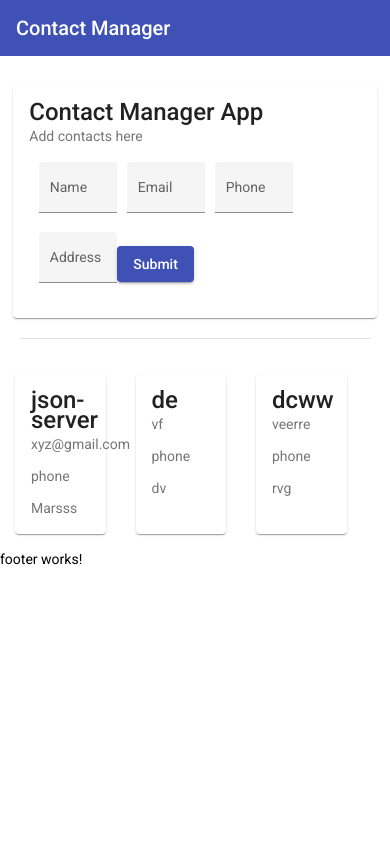
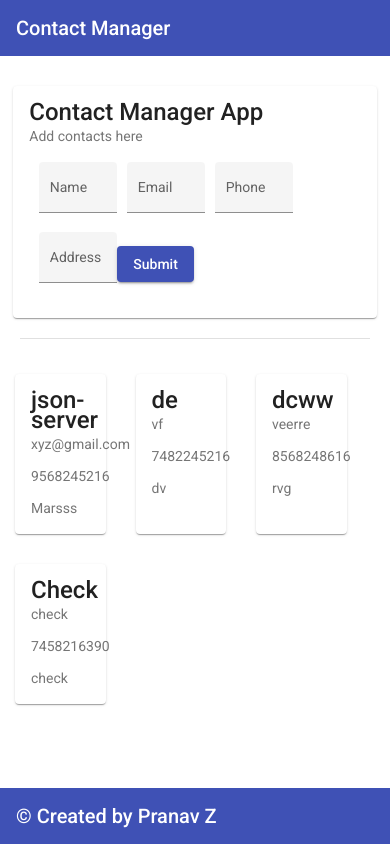
Before and after one commit to pranav-z26/Contact-Manager-Angular, an Angular app: page / in a window 390 px wide. Built offline with nearby package versions, Linux system fonts and the light colour scheme; data requests are answered from the project's data file.

Commit message:
added phone + footer

```diff
--- a/server/db.json
+++ b/server/db.json
@@ -4,19 +4,29 @@
       "id": 1,
       "cname": "json-server",
       "cemail": "xyz@gmail.com",
+      "cphone": 9568245216,
       "caddr": "Marsss"
     },
     {
       "cname": "de",
       "cemail": "vf",
+      "cphone": 7482245216,
       "caddr": "dv",
       "id": 2
     },
     {
       "cname": "dcww",
       "cemail": "veerre",
+      "cphone": 8568248616,
       "caddr": "rvg",
       "id": 3
+    },
+    {
+      "cname": "Check",
+      "cemail": "check",
+      "cphone": "7458216390",
+      "caddr": "check",
+      "id": 4
     }
   ]
 }
--- a/src/app/contact-taker/contact-taker.component.html
+++ b/src/app/contact-taker/contact-taker.component.html
@@ -14,7 +14,7 @@
 
     <mat-form-field class="example-full-width" appearance="fill">
         <mat-label>Phone</mat-label>
-        <input matInput placeholder="9874563210">
+        <input matInput placeholder="9874563210" [(ngModel)]="contact.cphone">
     </mat-form-field>
 
     <mat-form-field class="example-full-width" appearance="fill">
--- a/src/app/contact-viewer/contact-viewer.component.html
+++ b/src/app/contact-viewer/contact-viewer.component.html
@@ -2,7 +2,7 @@
     <mat-card *ngFor = "let contact of carray">
         <mat-card-title>{{contact.cname}}</mat-card-title>
         <mat-card-subtitle>{{contact.cemail}}</mat-card-subtitle>
-        <mat-card-subtitle>phone</mat-card-subtitle>
+        <mat-card-subtitle>{{contact.cphone}}</mat-card-subtitle>
         <mat-card-subtitle>{{contact.caddr}}</mat-card-subtitle>
     </mat-card>
 
--- a/src/app/footer/footer.component.css
+++ b/src/app/footer/footer.component.css
@@ -0,0 +1,4 @@
+mat-toolbar{
+    position: fixed;
+    bottom: 0%;
+}
--- a/src/app/footer/footer.component.html
+++ b/src/app/footer/footer.component.html
@@ -1 +1,5 @@
-<p>footer works!</p>
+<p>
+    <mat-toolbar color="primary">
+        <span> &copy; Created by Pranav Z</span>
+    </mat-toolbar>
+</p>
--- a/src/app/models/cmanager/cmanager.module.ts
+++ b/src/app/models/cmanager/cmanager.module.ts
@@ -2,5 +2,6 @@
 export class Cmanagerm {
   cname: string = "";
   cemail: string = "";
+  cphone:string ="";
   caddr: string = "";
 }
```
